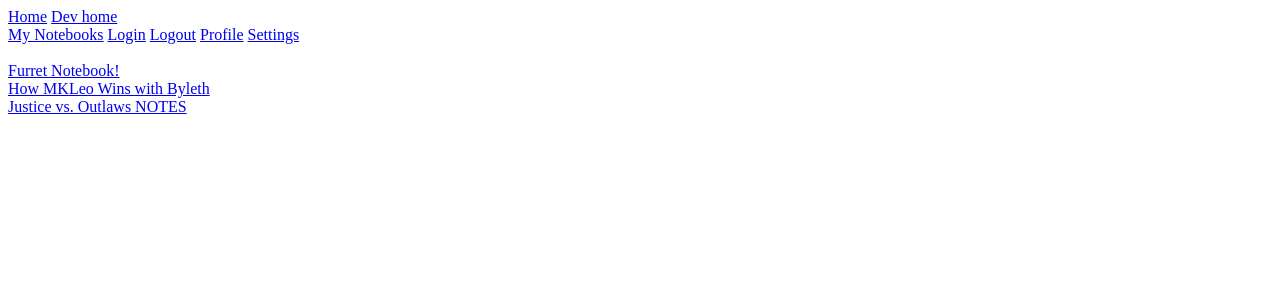
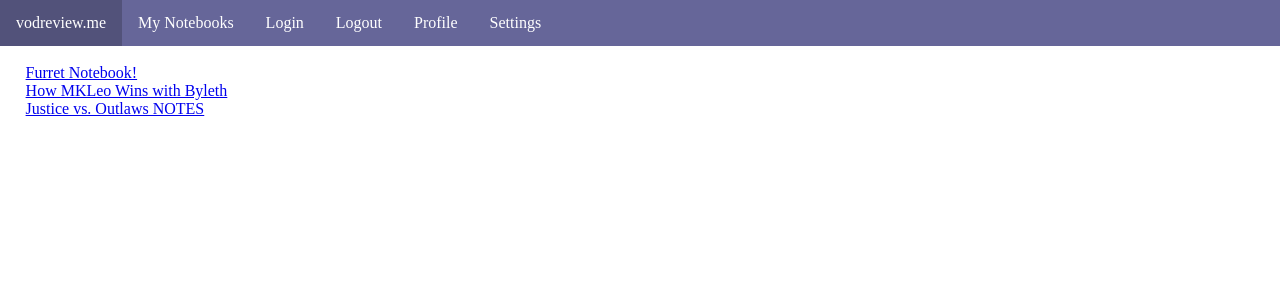
Before and after one commit to UmiPKC/video-note-taker, a Django app: page /dev/ in a window 1280 px wide. Shown: the top 300 px of the page. Run offline with Django 3.2, Linux system fonts and the light colour scheme; data comes from the database, SQL or seed files in the repository; both versions use the stored data as it was after the commit.

Commit message:
Beginning to develop frontend HTML and CSS more. Added more proper looking navbar

```diff
--- a/note_taker/models.py
+++ b/note_taker/models.py
@@ -10,6 +10,9 @@ class Notebook(models.Model):
 	author = models.ForeignKey(User, on_delete=models.CASCADE)
 	youtube_id = models.CharField(max_length=100, default="Will fill automatically") #youtube ID #default is furret vid
 	notebook_id = models.CharField(max_length=100, default='Randomly generated') #randomly generated id
+	description = models.CharField(max_length=500, default=None, blank=True, null=True)
+	#game_id = models.ForeignKey(Game, on_delete=models.CASCADE)
+	privacy = models.CharField(max_length=100, default="Private") #Private or Public
 
 	def __str__(self):
 		return "%s, Youtube ID: %s, Notebook ID: %s" % (self.title, self.youtube_id, self.notebook_id)
@@ -19,6 +22,8 @@ class Note(models.Model):
 	content = models.TextField()
 	date_posted = models.DateTimeField(default=timezone.now)
 	notebook = models.ForeignKey(Notebook, on_delete=models.CASCADE)
+	likes = models.IntegerField(default=0)
+
 
 	def __str__(self):
 		show = "%s - %s" % (self.notebook, self.timestamp)
--- a/note_taker/static/note_taker/main.css
+++ b/note_taker/static/note_taker/main.css
@@ -1 +1,51 @@
-main.css
+body {
+	margin: 0;
+}
+
+nav {
+	display: inline;
+	margin: 0;
+}
+
+ul {
+	list-style-type: none;
+	margin: 0;
+	padding: 0;
+	overflow: hidden;
+	background-color: #666699;
+}
+
+li {
+	float: left;
+
+}
+
+li a {
+	display:  block;
+	color: white;
+	text-align: center;
+	padding:  14px 16px;
+	text-decoration: none;
+}
+
+li a.home {
+	font-weight: bold;
+}
+
+li a:hover {
+	background-color: #52527a;
+}
+
+main {
+	margin-left: 2%;
+	margin-right: 2%;
+}
+
+h1.notebooktitle {
+	color: #003399;
+}
+
+div.vidcontainer {
+	margin-left: auto;
+	margin-right: auto;
+}
--- a/note_taker/templates/note_taker/base.html
+++ b/note_taker/templates/note_taker/base.html
@@ -3,21 +3,26 @@
 <html>
 <head>
 	<meta charset="utf-8">
-	<title>Base title</title>
+	<title>vodreview.me - Home</title>
 	<link rel="stylesheet" type="text/css" href="{% static 'note_taker/main.css' %}">
 </head>
 <body>
-	<div>
-		<a href="{% url 'note-taker-notebook' %}">Home</a>
-		<a href="{% url 'dev-home' %}">Dev home</a> </br>
-		<a href="#">My Notebooks</a>
-		<a href="#">Login</a>
-		<a href="#">Logout</a>
-		<a href="#">Profile</a>
-		<a href="#">Settings</a>
-	</div>
 
+	<nav>
+		<ul>
+			<li><a href="{% url 'note-taker-notebook' %} class="home">vodreview.me</a></li>
+			<!-- <a href="{% url 'dev-home' %}">Dev home</a> </br> -->
+			<li><a href="{% url 'dev-home' %}">My Notebooks</a></li>
+			<li><a href="#">Login</a></li>
+			<li><a href="#">Logout</a></li>
+			<li><a href="#">Profile</a></li>
+			<li><a href="#">Settings</a></li>
+		</ul>
+	</nav>
+
+	<main>
 	{% block content %}{% endblock %}
+	</main>
 
 </body>
 </html>
```
Also changed, not shown: note_taker/templates/note_taker/notebook.html (+6 -2 lines), db.sqlite3, note_taker/migrations/0006_note_likes_notebook_description_notebook_privacy.py (added).
